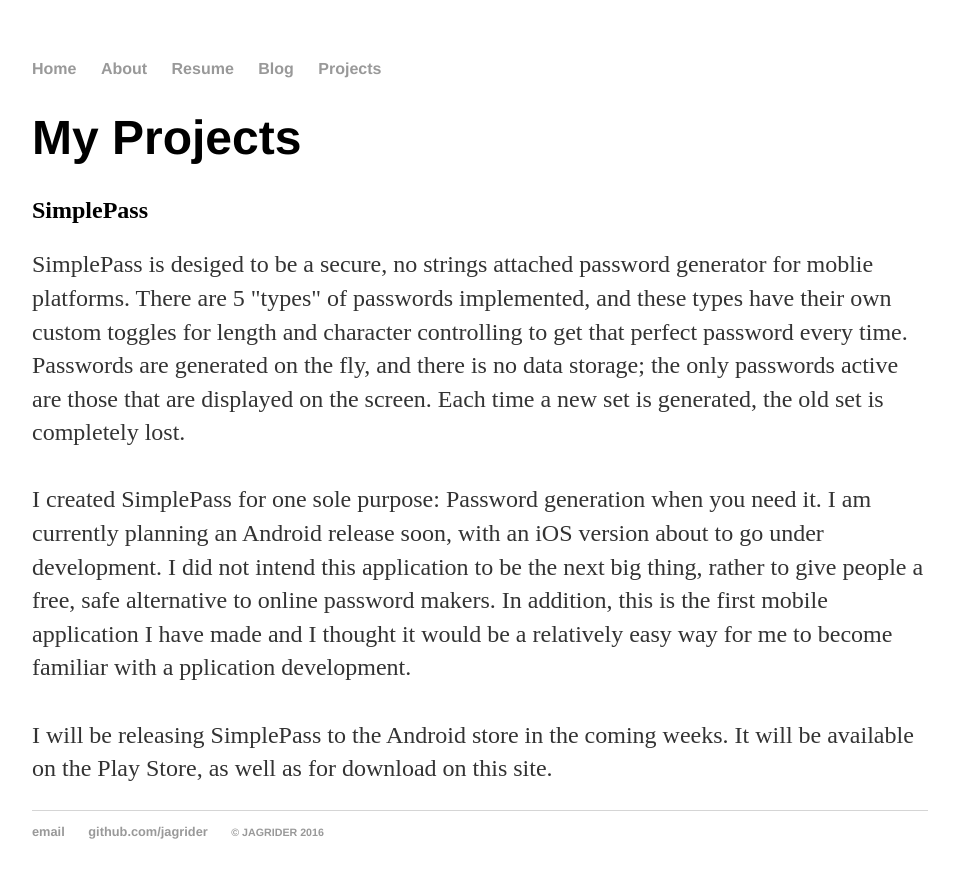
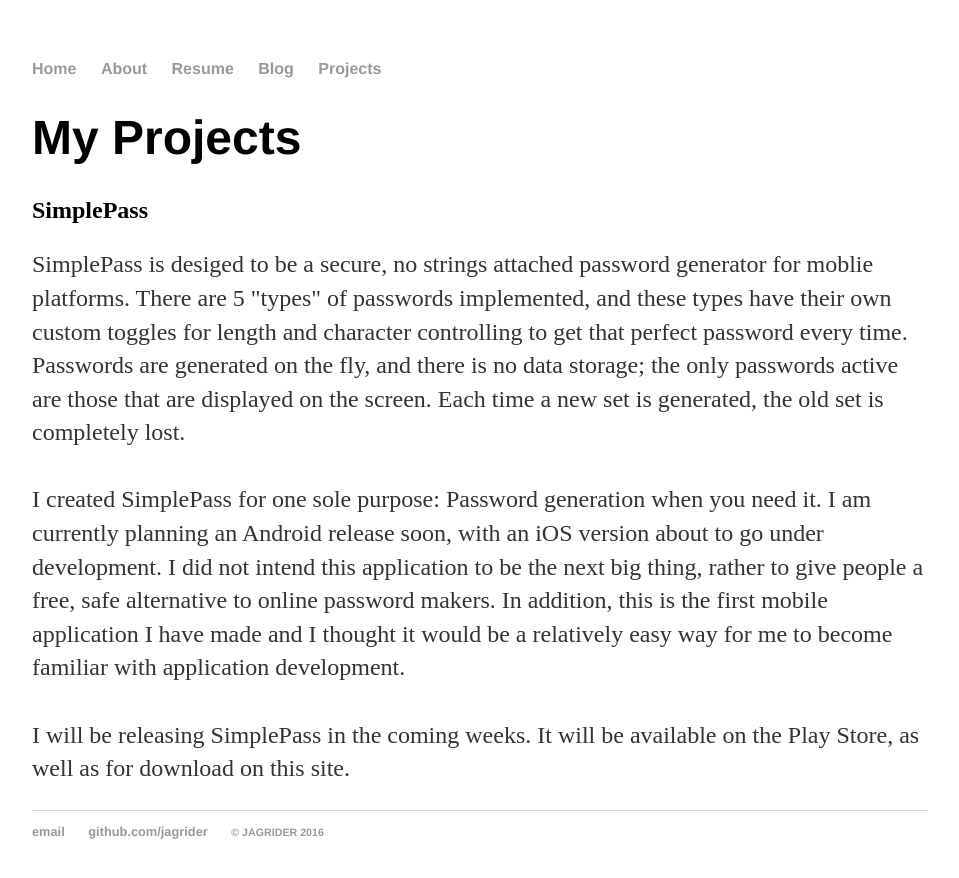
Before and after one commit to jagrider/jagrider.github.io, a Jekyll site: the page built from projects/index.html, in a window 1280 px wide. Shown: the top 878 px of the page, without its empty margins (160-1119 px from the left). Built offline with Jekyll 4.4.1, drawn with Linux system fonts in a browser that asks for light colours.

Commit message:
updated paragraph formatting, changed SP sentence

```diff
--- a/projects/index.html
+++ b/projects/index.html
@@ -6,7 +6,8 @@
 	<h1>My Projects</h1>
 
 	<h2>SimplePass</h2>
-	<p>SimplePass is desiged to be a secure, no strings attached password
+	<p>
+		SimplePass is desiged to be a secure, no strings attached password
 		generator for moblie platforms. There are 5 "types" of passwords
 		implemented, and these types have their own custom toggles for length and
 		character controlling to get that perfect password every time. Passwords
@@ -18,10 +19,11 @@
 		development. I did not intend this application to be the next big thing,
 		rather to give people a free, safe alternative to online password makers.
 		In addition, this is the first mobile application I have made and I thought
-		 it would be a relatively easy way for me to become familiar with a
-		 pplication development.<br><br> I will be releasing SimplePass to
-		 the Android store in the coming weeks. It will be available on the
-		 Play Store, as well as for download on this site.</p>
+		it would be a relatively easy way for me to become familiar with
+		application development.<br><br> I will be releasing SimplePass in the
+		coming weeks. It will be available on the Play Store, as well as for
+		download on this site.
+	 </p>
 
 	<!-- removed text:
 		 I used to code my own generator whenever I changed my passwords because I was paranoid about some other generator saving my data. After making several versions and tweaks to it, I thought why not let anyone use it? Thus this application was born.
```
